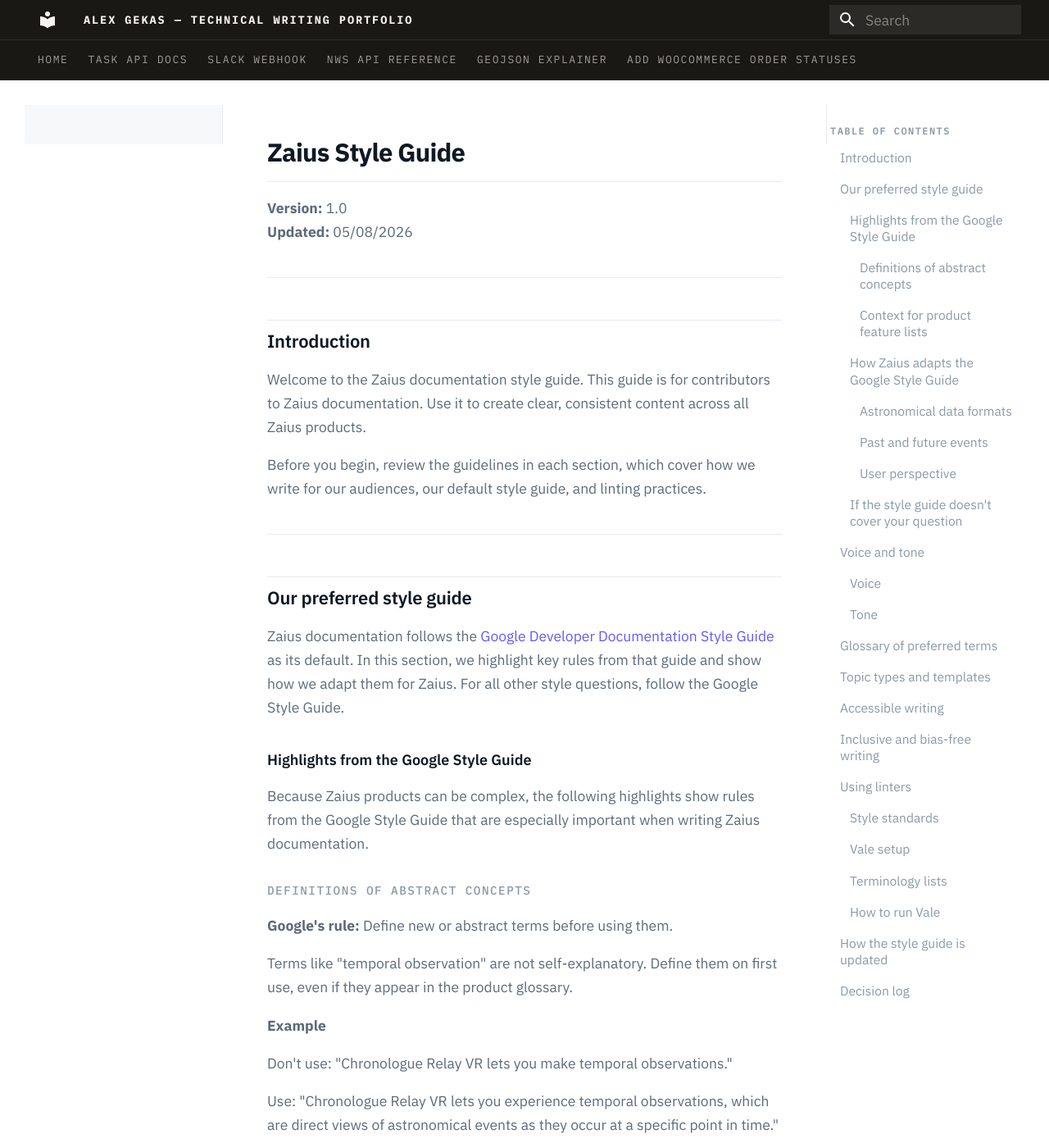
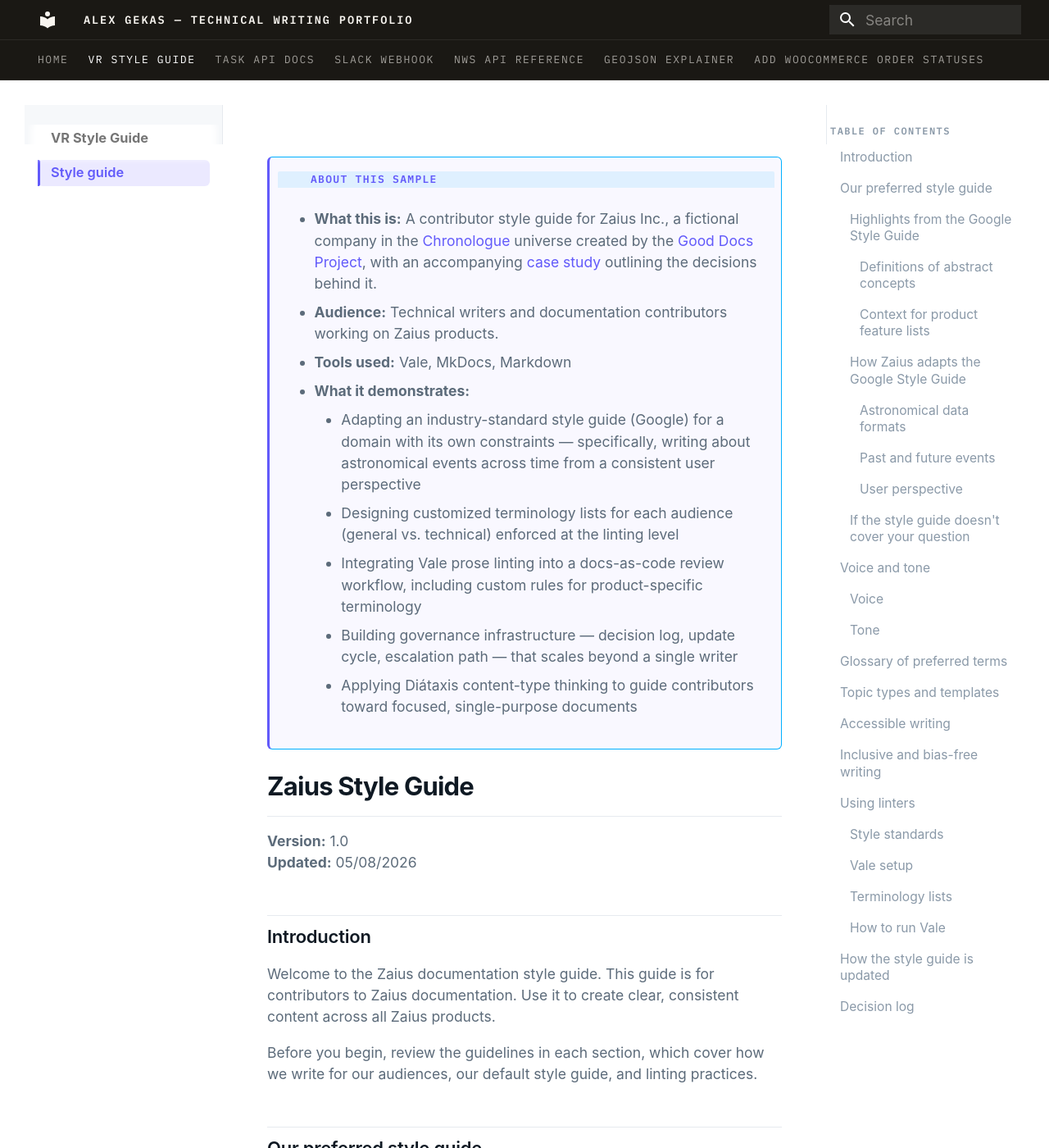
Before and after one commit to Alex-Gekas/Alex-Gekas.github.io, an MkDocs documentation site: the page built from docs/vr-style-guide/guide.md, in a window 1280 px wide and 1400 px high. Shown: the whole window at 82% size. Built offline with MkDocs 1.6.1 and Material for MkDocs 9.7.7, drawn with Linux system fonts in a browser that asks for light colours.

Commit message:
Switch to sytem font stack for doc pages

```diff
--- a/docs/overrides/home.html
+++ b/docs/overrides/home.html
@@ -484,7 +484,7 @@
           <td class="ag-sample-type"><span class="ag-tag ag-tag-tut">Tutorial</span></td>
           <td>
             <div class="ag-sample-links">
-              <a class="ag-link" href="vr-style-guide/guide/">Read article</a>
+              <a class="ag-link" href="vr-style-guide/guide/">Read guide</a>
             </div>
           </td>
         </tr>
--- a/docs/stylesheets/extra.css
+++ b/docs/stylesheets/extra.css
@@ -4,7 +4,14 @@
    ═══════════════════════════════════════════════════════════════ */
 
 /* ─── Fonts ─────────────────────────────────────────────────── */
-@import url('https://fonts.googleapis.com/css2?family=Playfair+Display:wght@700;800&family=IBM+Plex+Mono:wght@400;500;600&family=IBM+Plex+Sans:wght@400;500;600;700&family=Source+Serif+4:ital,wght@0,300;0,400;0,600;1,300;1,400&display=swap');
+/* System font stack used for body — no Google Font import needed */
+/* IBM Plex Mono retained for code, headers, and UI chrome       */
+@import url('https://fonts.googleapis.com/css2?family=Playfair+Display:wght@700;800&family=IBM+Plex+Mono:wght@400;500;600&family=Source+Serif+4:ital,wght@0,300;0,400;0,600;1,300;1,400&display=swap');
+
+/* ─── System font stack ─────────────────────────────────────── */
+:root {
+  --sys-font: -apple-system, BlinkMacSystemFont, 'Segoe UI', system-ui, sans-serif;
+}
 
 /* ─── Design tokens ─────────────────────────────────────────── */
 :root {
@@ -137,7 +144,7 @@
 
 /* Nav links */
 .md-nav__link {
-  font-family: 'IBM Plex Sans', sans-serif;
+  font-family: var(--sys-font);
   font-size: 0.82rem;
   font-weight: 400;
   color: var(--doc-muted);
@@ -172,12 +179,13 @@
 
 
 /* ════════════════════════════════════════════════════════════════
-   TYPOGRAPHY  ·  IBM Plex Sans headings + clean body
+   TYPOGRAPHY  ·  System font body + IBM Plex Mono headings
    ════════════════════════════════════════════════════════════════ */
 
 .md-typeset {
+  font-family: var(--sys-font);
   font-size: 0.875rem;
-  line-height: 1.65;
+  line-height: 1.5;
   color: var(--doc-text);
 }
 
@@ -185,14 +193,14 @@
 .md-typeset li,
 .md-typeset td,
 .md-typeset th {
-  font-family: 'IBM Plex Sans', sans-serif;
+  font-family: var(--sys-font);
   font-size: 0.875rem;
-  line-height: 1.65;
+  line-height: 1.5;
   color: var(--doc-muted);
 }
 
 .md-typeset h1 {
-  font-family: 'IBM Plex Sans', sans-serif;
+  font-family: var(--sys-font);
   font-weight: 700;
   font-size: 1.55rem;
   letter-spacing: -0.025em;
@@ -204,7 +212,7 @@
 }
 
 .md-typeset h2 {
-  font-family: 'IBM Plex Sans', sans-serif;
+  font-family: var(--sys-font);
   font-weight: 600;
   font-size: 1.1rem;
   letter-spacing: -0.01em;
@@ -216,7 +224,7 @@
 }
 
 .md-typeset h3 {
-  font-family: 'IBM Plex Sans', sans-serif;
+  font-family: var(--sys-font);
   font-weight: 600;
   font-size: 0.9rem;
   letter-spacing: 0;
@@ -259,7 +267,7 @@
   font-size: 0.8rem;
   font-weight: 400;
   background-color: #f0f3f7;
-  color: #c0392b;          /* keep the portfolio's red accent for inline code */
+  color: #c0392b;
   border: 1px solid #dce3eb;
   border-radius: 4px;
   padding: 0.1em 0.4em;
@@ -324,12 +332,8 @@
 
 /* ════════════════════════════════════════════════════════════════
    HTTP METHOD BADGES
-   Usage in Markdown: wrap endpoint in backticks with a prefix:
-   `GET` /api/tasks  →  use a <span class="method get">GET</span>
-   OR — these auto-style any inline code that exactly matches a verb
    ════════════════════════════════════════════════════════════════ */
 
-/* Utility classes you can add in raw HTML blocks in Markdown */
 .method {
   display: inline-block;
   font-family: 'IBM Plex Mono', monospace;
@@ -372,7 +376,7 @@
    ════════════════════════════════════════════════════════════════ */
 
 .md-typeset table:not([class]) {
-  font-family: 'IBM Plex Sans', sans-serif;
+  font-family: var(--sys-font);
   font-size: 0.83rem;
   border-collapse: collapse;
   width: 100%;
@@ -414,7 +418,6 @@
   background-color: rgba(98, 90, 250, 0.025);
 }
 
-/* Required / optional parameter badges */
 .md-typeset td strong {
   font-family: 'IBM Plex Mono', monospace;
   font-size: 0.78rem;
@@ -480,6 +483,13 @@
 }
 .md-typeset .admonition.danger > .admonition-title { color: #b91c1c; }
 
+/* Abstract (used for "About this sample" admonition) */
+.md-typeset .admonition.abstract {
+  border-left-color: var(--doc-stripe);
+  background: rgba(98, 90, 250, 0.04);
+}
+.md-typeset .admonition.abstract > .admonition-title { color: var(--doc-stripe); }
+
 
 /* ════════════════════════════════════════════════════════════════
    TABLE OF CONTENTS  ·  Right sidebar
@@ -496,7 +506,7 @@
 }
 
 .md-nav--secondary .md-nav__link {
-  font-family: 'IBM Plex Sans', sans-serif;
+  font-family: var(--sys-font);
   font-size: 0.78rem;
   color: var(--doc-subtle);
   padding: 0.2rem 0;
@@ -534,7 +544,7 @@
    ════════════════════════════════════════════════════════════════ */
 
 .md-search__input {
-  font-family: 'IBM Plex Sans', sans-serif;
+  font-family: var(--sys-font);
   font-size: 0.875rem;
   background-color: rgba(255,255,255,0.1);
   color: var(--cream);
@@ -545,7 +555,7 @@
 }
 
 .md-search-result__article {
-  font-family: 'IBM Plex Sans', sans-serif;
+  font-family: var(--sys-font);
 }
 
 .md-search-result__title {
--- a/docs/vr-style-guide/guide.md
+++ b/docs/vr-style-guide/guide.md
@@ -1,17 +1,29 @@
+!!! abstract "About this sample"
+
+    - **What this is:** A contributor style guide for Zaius Inc., a fictional company in the [Chronologue](https://chronologue.dev) universe created by the [Good Docs Project](https://www.thegooddocsproject.dev/), with an accompanying [case study](index.md) outlining the decisions behind it.
+
+    - **Audience:** Technical writers and documentation contributors working on Zaius products.
+
+    - **Tools used:** Vale, MkDocs, Markdown
+
+    - **What it demonstrates:**
+
+        * Adapting an industry-standard style guide (Google) for a domain with its own constraints — specifically, writing about astronomical events across time from a consistent user perspective
+        * Designing customized terminology lists for each audience (general vs. technical) enforced at the linting level
+        * Integrating Vale prose linting into a docs-as-code review workflow, including custom rules for product-specific terminology
+        * Building governance infrastructure — decision log, update cycle, escalation path — that scales beyond a single writer
+        * Applying Diátaxis content-type thinking to guide contributors toward focused, single-purpose documents
+
 # Zaius Style Guide
 
 **Version:** 1.0
 **Updated:** 05/08/2026
-
----
 
 ## Introduction
 
 Welcome to the Zaius documentation style guide. This guide is for contributors to Zaius documentation. Use it to create clear, consistent content across all Zaius products.
 
 Before you begin, review the guidelines in each section, which cover how we write for our audiences, our default style guide, and linting practices.
-
----
 
 ## Our preferred style guide
 
@@ -91,8 +103,6 @@
 
 If you can't find the answer to your question, and you make a judgment call on an uncovered topic, document it in your work or merge request so the question can be reviewed for possible inclusion in the guide.
 
----
-
 ## Voice and tone
 
 Zaius documentation supports two main audience types. Understanding the audience helps you choose the right level of detail, terminology, and tone.
@@ -121,8 +131,6 @@
 
 Use: "To retrieve event data, run the request below."
 
----
-
 ## Glossary of preferred terms
 
 Use these terms consistently in Zaius documentation to keep language clear and consistent. The table lists preferred terms and terms to avoid, in alphabetical order.
@@ -146,8 +154,6 @@
 > - Vale (a prose linter) flags terms to avoid and suggests preferred replacements. For configuration details, see [Using linters](#using-linters).
 > - Use these terms when explaining features, describing environments, or defining user actions so the language matches how VR is commonly described.
 
----
-
 ## Topic types and templates
 
 Before you draft your document, clarify your reader's goal and the audience type — general or technical. This choice determines the tone, terminology, and Vale rules for your document.
@@ -163,8 +169,6 @@
 
 Templates are available to help you get started and stay focused. Using them is optional.
 
----
-
 ## Accessible writing
 
 Make sure your documentation is easy to use for people on different devices and in different situations. Improving accessibility also makes documentation clearer and more helpful for everyone.
@@ -176,8 +180,6 @@
 - Write in plain language using short sentences and the active voice.
 - Avoid directional language. Describe the action, not the location. Use: *See Installation for details.* Don't use: *See the section below.*
 - Provide descriptive alt text for essential images.
-
----
 
 ## Inclusive and bias-free writing
 
@@ -193,8 +195,6 @@
 Don't use: "A solar eclipse appears over America in 1200."
 
 Use: "A solar eclipse appears over North America in 1200."
-
----
 
 ## Using linters
 
@@ -260,8 +260,6 @@
 
 All updates are tracked in the style guide Decision Log, and we communicate changes directly to documentation contributors. If you spot something that needs clarification, or you have a suggestion for improving the guide, contact the editorial team at [styleguide@zaiusinc.com](mailto:styleguide@zaiusinc.com).
 
----
-
 ## Decision log
 
 As the project evolves, so will the Zaius Style Guide. The editorial team keeps a running Decision Log to document choices before implementing them. This helps us stay transparent and makes it easy to track why we made certain calls, like preferring one term over another, or deciding to make an exception to the Google Style Guide.
--- a/mkdocs.yml
+++ b/mkdocs.yml
@@ -13,9 +13,7 @@
     scheme: default
     primary: custom
     accent: custom
-  font:
-    text: Open Sans
-    code: IBM Plex Mono
+  font: false
 
 extra_css:
   - stylesheets/extra.css
@@ -34,6 +32,8 @@
 
 nav:
   - Home: index.md
+  - VR Style Guide:
+    - Style guide: vr-style-guide/guide.md
   - Task API Docs:
     - Introduction: task-api-docs/about.md
     - System architecture: task-api-docs/system-architecture.md
```
